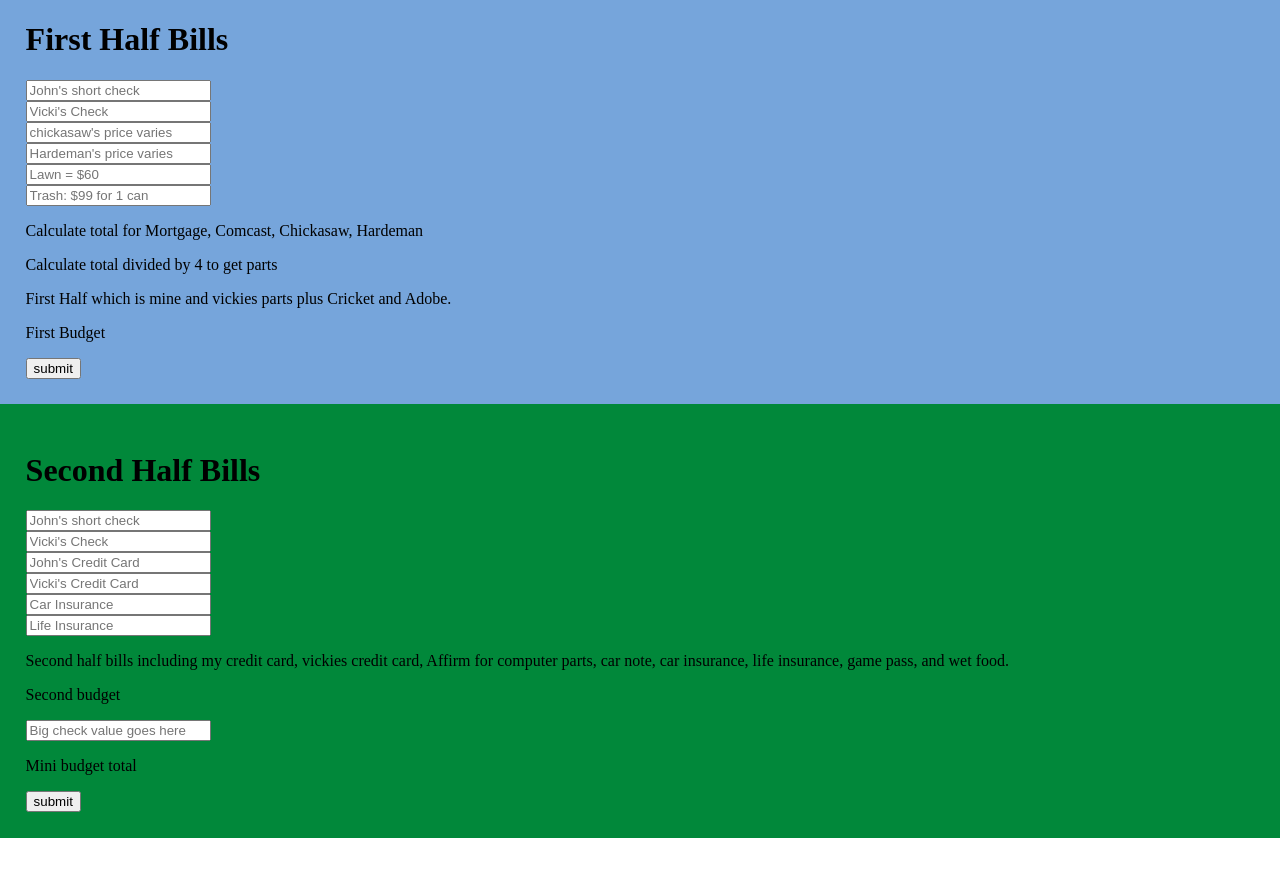
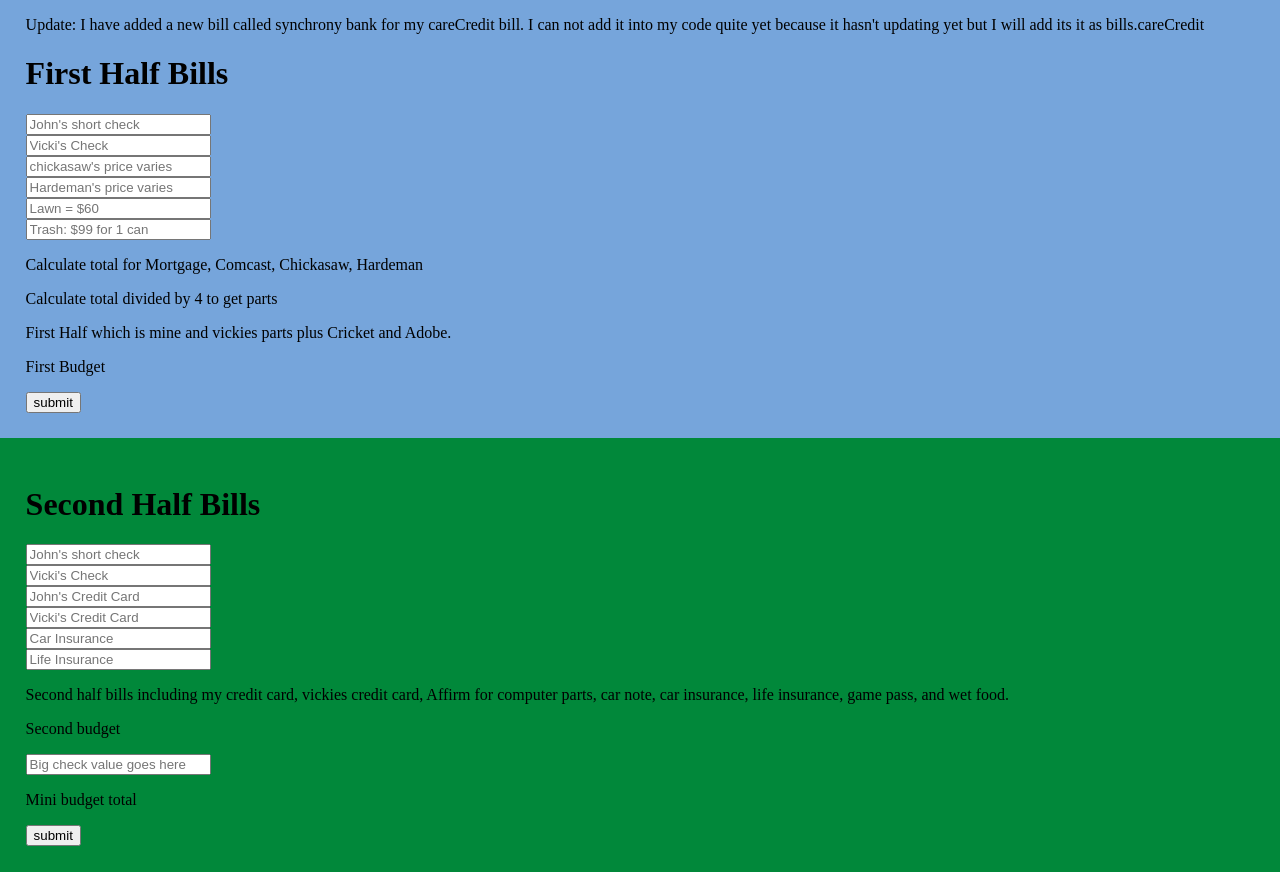
Before and after one commit to Jwfrank3/calculator, a plain HTML site: page index.html in a window 1280 px wide. Before the commit the page ends 838 px from the top, so only its background shows below. Drawn offline with Linux system fonts and the light colour scheme.

Commit message:
Update index.html

```diff
--- a/index.html
+++ b/index.html
@@ -6,6 +6,7 @@
 </head>
 <body>
   <div class="first-bills">
+    <p>Update: I have added a new bill called synchrony bank for my careCredit bill.  I can not add it into my code quite yet because it hasn't updating yet but I will add its it as bills.careCredit</p>
     <h1>First Half Bills</h1>
     <input type="text" class="js-input-myCheck1" placeholder="John's short check">
     <br>
```
